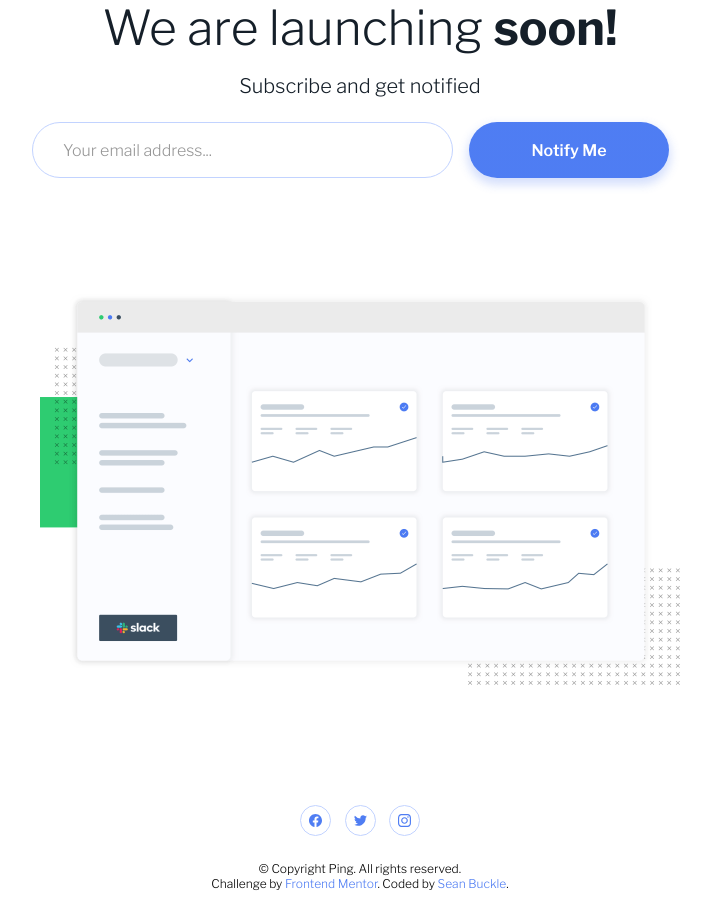
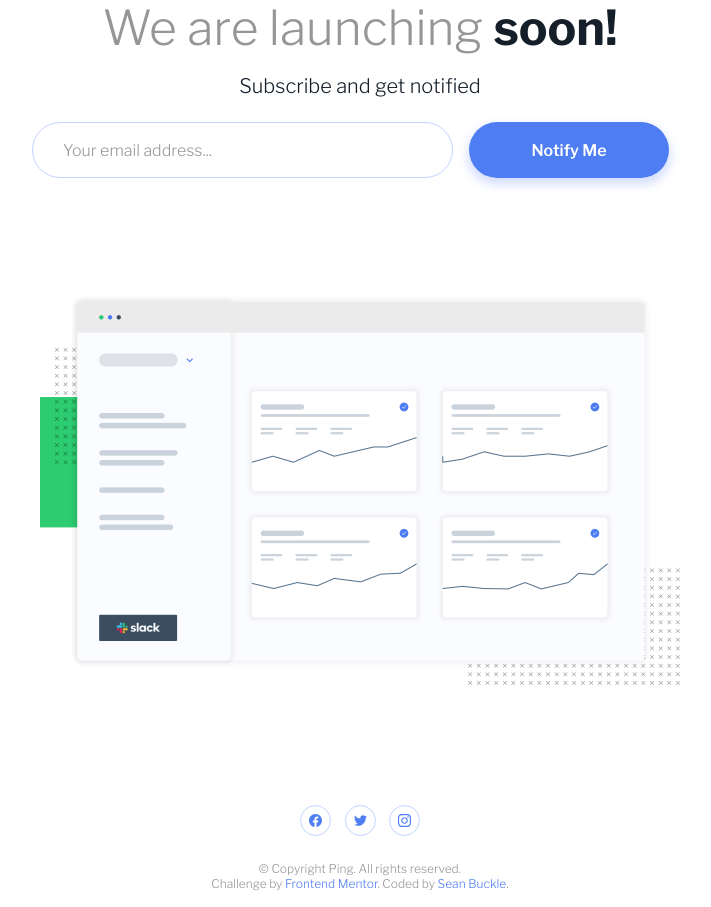
Before and after one commit to seanbuckle/Ping-single-column-coming-soon-page, a plain HTML site: page index.html in a window 1280 px wide. Shown: the part 148-1055 px from the top of the page, without its empty margins (280-991 px from the left). Drawn offline with nearby package versions, Linux system fonts and the light colour scheme.

Commit message:
update screenshot.png, style.css and style.scss

```diff
--- a/style/style.scss
+++ b/style/style.scss
@@ -55,10 +55,11 @@ main {
 
 h1 {
     font: var(--heading-sm);
-    color: var(--very-dark-blue);
+    color: var(--grey);
     margin-bottom: 1rem;
     & span{
         font: var(--heading-md);
+        color: var(--very-dark-blue);
     }
 }
 
@@ -161,6 +162,7 @@ form {
     display: grid;
     place-items: center;
     font: var(--footer);
+    color: var(--grey);
     &__socials {
         width: 120px;
         padding-bottom: 1.5625rem;
```
Also changed, not shown: images/screenshot.png, style/style.css.
